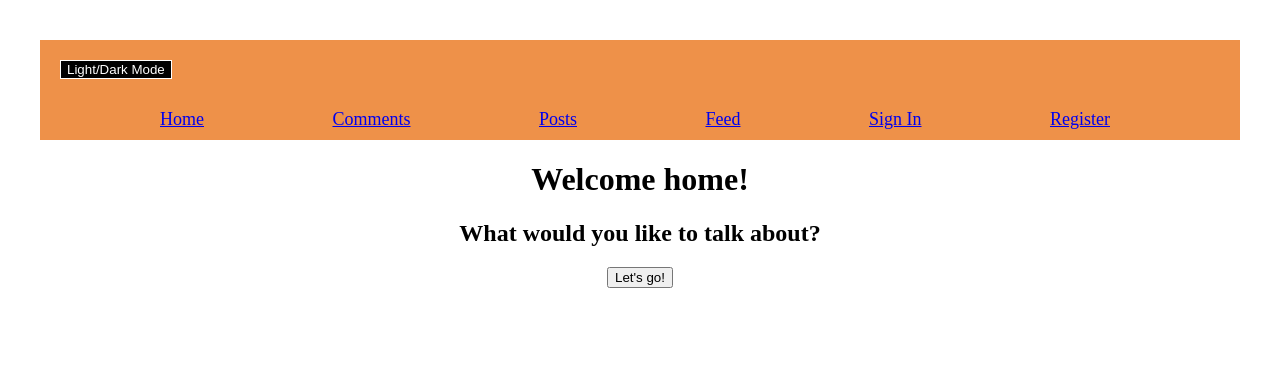
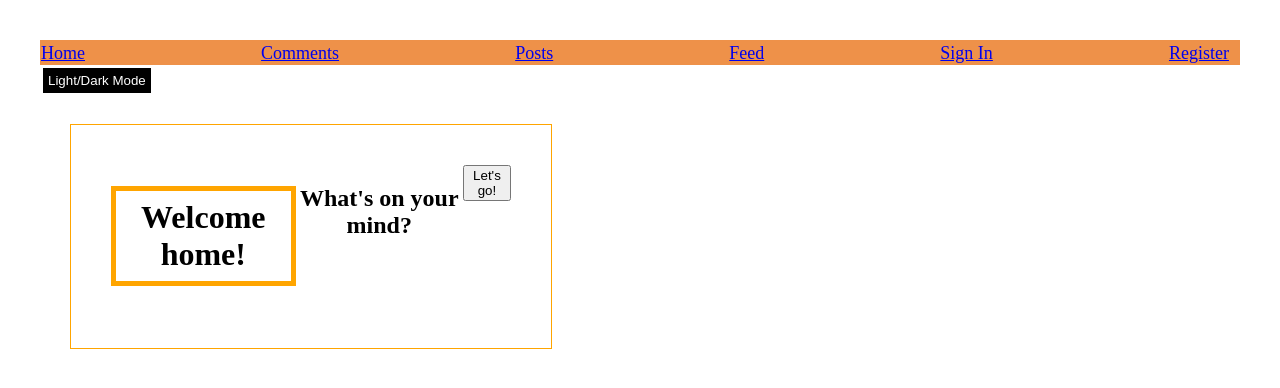
Before and after one commit to LHufton/ShareYourThoughts, a React (Vite) app in the folder client/: page / in a window 1280 px wide. Shown: the top 388 px of the page. Built offline with nearby package versions, Linux system fonts and the light colour scheme.

Commit message:
feed updated

```diff
--- a/client/src/App.css
+++ b/client/src/App.css
@@ -1,46 +1,9 @@
 #root {
-  max-width: 1280px;
+  max-width: 100%;
   margin: 0 auto;
   padding: 2rem;
   text-align: center;
 }
-
-.logo {
-  height: 6em;
-  padding: 1.5em;
-  will-change: filter;
-  transition: filter 300ms;
-}
-.logo:hover {
-  filter: drop-shadow(0 0 2em #646cffaa);
-}
-.logo.react:hover {
-  filter: drop-shadow(0 0 2em #61dafbaa);
-}
-
-@keyframes logo-spin {
-  from {
-    transform: rotate(0deg);
-  }
-  to {
-    transform: rotate(360deg);
-  }
-}
-
-@media (prefers-reduced-motion: no-preference) {
-  a:nth-of-type(2) .logo {
-    animation: logo-spin infinite 20s linear;
-  }
-}
-
-.card {
-  padding: 2em;
-}
-
-.read-the-docs {
-  color: #888;
-}
-
 
 .nav-links {
   display: flex;
@@ -58,11 +21,12 @@
 
 header {
   background-color: #ee9149;
-  padding: 10px;
+  padding: 1px;
+  max-width: 100%;
 }
 
 nav {
-  max-width: 960px;
+  max-width: 100%;
   margin: 0 auto;
 }
 
@@ -83,8 +47,49 @@ nav {
   background-color: #000000;
   color: white;
   display: flex;
-  margin: 10px;
+  justify-content: flex-start;
+  margin: 2px;
   border: 1px solid white;
+  padding: 5px;
 
 
 }
+
+.HomeContainer{
+  align-content: end;
+  border: solid orange 1px;
+  display: flex;
+  max-width: 50vh;
+  max-height: 50vh;
+  padding: 40px;
+  margin: 30px
+}
+
+.homeH1, .homeH2 {
+  display: flex;
+  padding: 8px;
+  border: solid orange 5px;
+}
+
+.commentDisplay {
+  display: flex;
+  align-content: center;
+  margin: 0 auto;
+  border: solid white 10px;
+
+}
+
+
+.input-wrapper {
+  display: flex;
+  justify-content: flex-end;
+  margin: 0 auto;
+  border: solid white 1px;
+}
+
+.inputTextbox{
+  border: 10px;
+  padding: '5px';
+  margin: '10px';
+  width: 200
+}
--- a/client/src/App.jsx
+++ b/client/src/App.jsx
@@ -55,13 +55,12 @@ const App = () => {
 
   return (
     <div className={`App ${themeMode}`}>
-      <header>
+      <header></header>
+      <Nav user={user} handleLogOut={handleLogOut} />
+      <main>
         <button className="darkButton" onClick={toggleTheme}>
           Light/Dark Mode
         </button>
-      </header>
-      <Nav user={user} handleLogOut={handleLogOut} />
-      <main>
         <Routes>
           <Route path="/" element={<Home />} />
           <Route path="/signin" element={<SignIn setUser={setUser} />} />
--- a/client/src/Components/Comments.jsx
+++ b/client/src/Components/Comments.jsx
@@ -1,4 +1,4 @@
-import React, { useState } from 'react'
+import { useState } from 'react'
 
 const Comments = (props) => {
   const [comments, setComments] = useState([])
@@ -45,6 +45,18 @@ const Comments = (props) => {
 
   return (
     <div>
+      <form className="commentDisplay" onSubmit={handleSubmit}>
+        <textarea
+          name="text"
+          rows={5}
+          cols={50}
+          placeholder="Enter text."
+        ></textarea>
+        <button className="submitCommentButton" type="submit">
+          Submit
+        </button>
+      </form>
+
       <h2>Comments</h2>
       {comments.map((comment) => (
         <div key={comment.id}>
@@ -54,18 +66,30 @@ const Comments = (props) => {
                 value={editedCommentText}
                 onChange={(e) => setEditedCommentText(e.target.value)}
               ></textarea>
-              <button onClick={() => handleUpdateComment(comment.id)}>
+              <button
+                className="updateCommentButton"
+                onClick={() => handleUpdateComment(comment.id)}
+              >
                 Save
               </button>
-              <button onClick={handleCancelEdit}>Cancel</button>
+              <button
+                className="cancelCommentButton"
+                onClick={handleCancelEdit}
+              >
+                Cancel
+              </button>
             </div>
           ) : (
             <div>
               <p>{comment.text}</p>
-              <button onClick={() => handleDeleteComment(comment.id)}>
+              <button
+                className="deleteCommentButton"
+                onClick={() => handleDeleteComment(comment.id)}
+              >
                 Delete
               </button>
               <button
+                className="EditCommentButton"
                 onClick={() => handleEditComment(comment.id, comment.text)}
               >
                 Edit
@@ -74,16 +98,6 @@ const Comments = (props) => {
           )}
         </div>
       ))}
-
-      <form onSubmit={handleSubmit}>
-        <textarea
-          name="text"
-          rows={4}
-          cols={50}
-          placeholder="Enter text."
-        ></textarea>
-        <button type="submit">Submit</button>
-      </form>
     </div>
   )
 }
--- a/client/src/Components/Posts.jsx
+++ b/client/src/Components/Posts.jsx
@@ -1,4 +1,4 @@
-import React, { useState } from 'react'
+import { useState } from 'react'
 
 const Posts = (props) => {
   const [posts, setPosts] = useState([])
--- a/client/src/Pages/Feed.jsx
+++ b/client/src/Pages/Feed.jsx
@@ -1,13 +1,11 @@
 import { useEffect, useState } from 'react'
-import { GetPosts } from '../Services/PostServices'
-import { GetComments } from '../Services/CommentServices'
+import { GetPosts } from '../services/PostServices'
 import { useNavigate } from 'react-router-dom'
 
 const Feed = ({ user }) => {
   let navigate = useNavigate()
 
   const [posts, setPosts] = useState([])
-  const [comments, setComments] = useState([])
 
   useEffect(() => {
     const handlePosts = async () => {
@@ -17,15 +15,26 @@ const Feed = ({ user }) => {
     handlePosts()
   }, [])
 
-  return (
-    <div>
-      <div className="posts-section">
-        <Posts />
-      </div>
-      <hr />
-      <div className="Comments">
-        <Comments postId="your_post_id_here" />
-      </div>
+  return user ? (
+    <div className="grid col-4">
+      {posts.map((post) => (
+        <div className="card" key={post.id}>
+          <h3>{post.title}</h3>
+          <div>
+            <img src={post.image} alt="post" />
+          </div>
+          {post.body.length >= 100 ? (
+            <p>{post.body.substring(0, 100)}...</p>
+          ) : (
+            <p>{post.body}</p>
+          )}
+        </div>
+      ))}
+    </div>
+  ) : (
+    <div className="protected">
+      <h3>Oops! You must be signed in to do that!</h3>
+      <button onClick={() => navigate('/signin')}>Sign In</button>
     </div>
   )
 }
--- a/client/src/Pages/Home.jsx
+++ b/client/src/Pages/Home.jsx
@@ -4,9 +4,9 @@ const Home = () => {
   let navigate = useNavigate()
 
   return (
-    <div>
-      <h1> Welcome home!</h1>
-      <h2> What would you like to talk about?</h2>
+    <div className="HomeContainer">
+      <h1 className="homeH1"> Welcome home!</h1>
+      <h2 className="homeh2"> What's on your mind?</h2>
       <section className="welcome-signin">
         <button onClick={() => navigate('signin')}>Let's go!</button>
       </section>
--- a/client/src/Pages/Register.jsx
+++ b/client/src/Pages/Register.jsx
@@ -4,20 +4,6 @@ import { RegisterUser } from '../services/Auth'
 
 const Register = () => {
   let navigate = useNavigate()
-
-  const containerStyle = {
-    border: '1px solid #ccc',
-    padding: '5px',
-    marginButton: '10px',
-    width: 200
-  }
-
-  const textboxStyle = {
-    border: '1px solid #ccc',
-    padding: '5px',
-    marginButton: '10px',
-    width: 200
-  }
 
   const [formValues, setFormValues] = useState({
     name: '',
@@ -50,9 +36,10 @@ const Register = () => {
     <div className="signin col">
       <div className="card-overlay centered">
         <form className="col" onSubmit={handleSubmit}>
-          <div style={containerStyle} className="input-wrapper">
+          <div className="input-wrapper">
             <label htmlFor="name">Name</label>
             <input
+              className="inputTextbox"
               onChange={handleChange}
               name="name"
               type="text"
```
